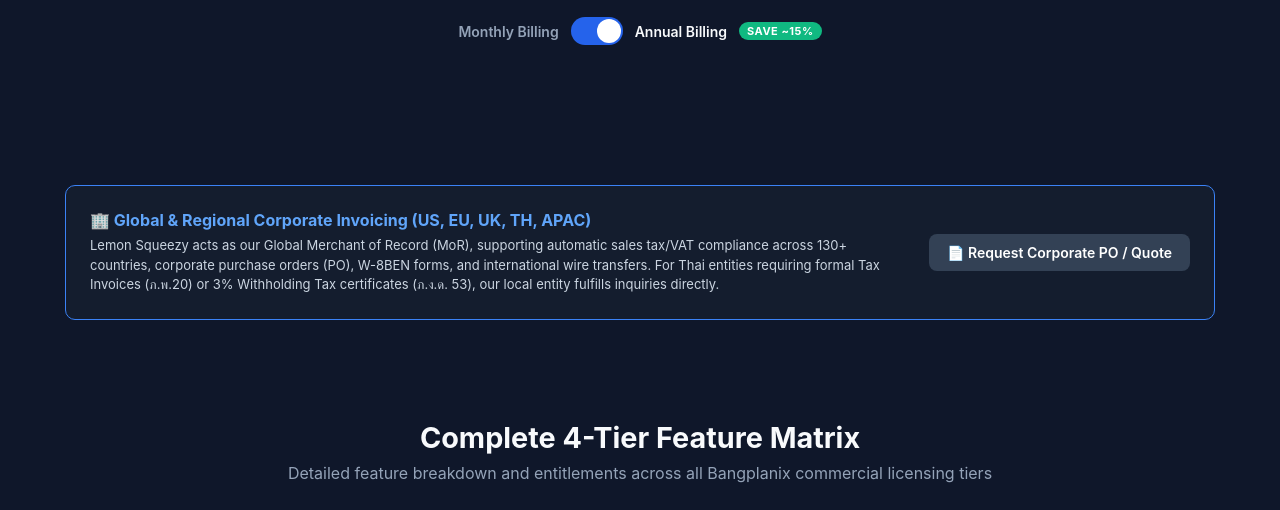
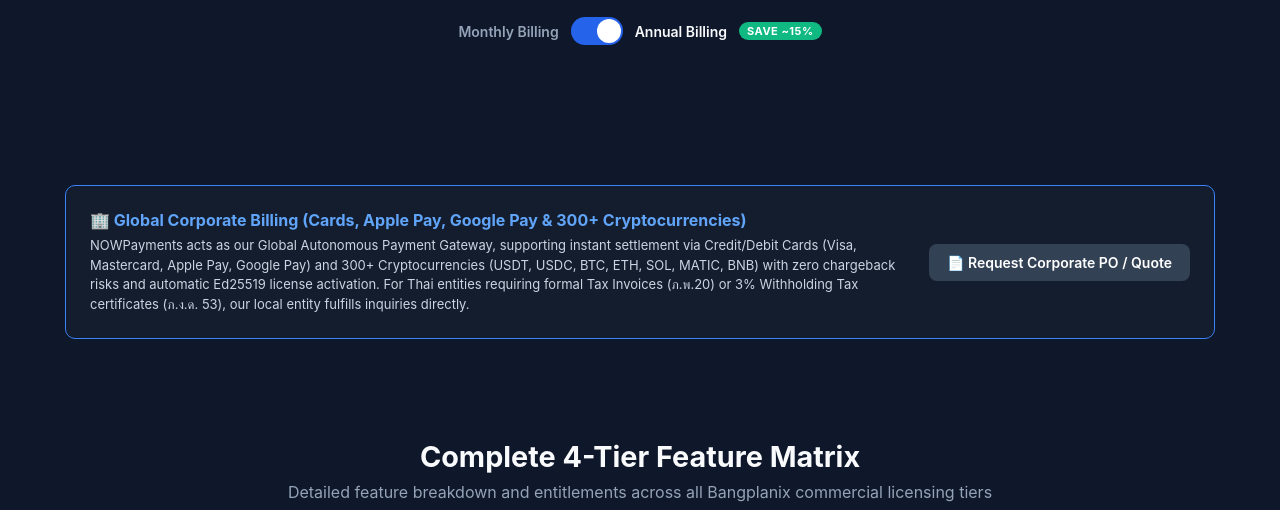
Before and after one commit to thabot/bangplanix, a website: page docs/pricing.html in a window 1280 px wide. Shown: the part 247-757 px from the top of the page. Drawn offline with Linux system fonts and the light colour scheme.

Commit message:
docs(pricing): align corporate billing notice with NOWPayments autonomous gateway and direct PO invoicing

```diff
--- a/docs/pricing.html
+++ b/docs/pricing.html
@@ -302,9 +302,9 @@
   <!-- Global Corporate Invoicing Box -->
   <div class="global-corp-notice">
     <div class="corp-info">
-      <h3 id="corp-notice-title" data-i18n="globalNoticeTitle">🏢 Global & Regional Corporate Invoicing (US, EU, UK, TH, APAC)</h3>
+      <h3 id="corp-notice-title" data-i18n="globalNoticeTitle">🏢 Global Corporate Billing (Cards, Apple Pay, Google Pay & 300+ Cryptocurrencies)</h3>
       <p id="corp-notice-desc" data-i18n="globalNoticeDesc">
-        Lemon Squeezy acts as our Global Merchant of Record (MoR), supporting automatic sales tax/VAT compliance across 130+ countries, corporate purchase orders (PO), W-8BEN forms, and international wire transfers. For Thai entities requiring formal Tax Invoices (ภ.พ.20) or 3% Withholding Tax certificates (ภ.ง.ด. 53), our local entity fulfills inquiries directly.
+        NOWPayments acts as our Global Autonomous Payment Gateway, supporting instant settlement via Credit/Debit Cards (Visa, Mastercard, Apple Pay, Google Pay) and 300+ Cryptocurrencies (USDT, USDC, BTC, ETH, SOL, MATIC, BNB) with zero chargeback risks and automatic Ed25519 license activation. For Thai entities requiring formal Tax Invoices (ภ.พ.20) or 3% Withholding Tax certificates (ภ.ง.ด. 53), our local entity fulfills inquiries directly.
       </p>
     </div>
     <a href="mailto:thabot47@gmail.com?subject=Bangplanix%20Enterprise%20Corporate%20PO%20Inquiry" id="request-quote-btn" data-i18n="requestQuoteBtn" class="buy-btn secondary" style="width: auto; white-space: nowrap; padding: 10px 18px;">
```
